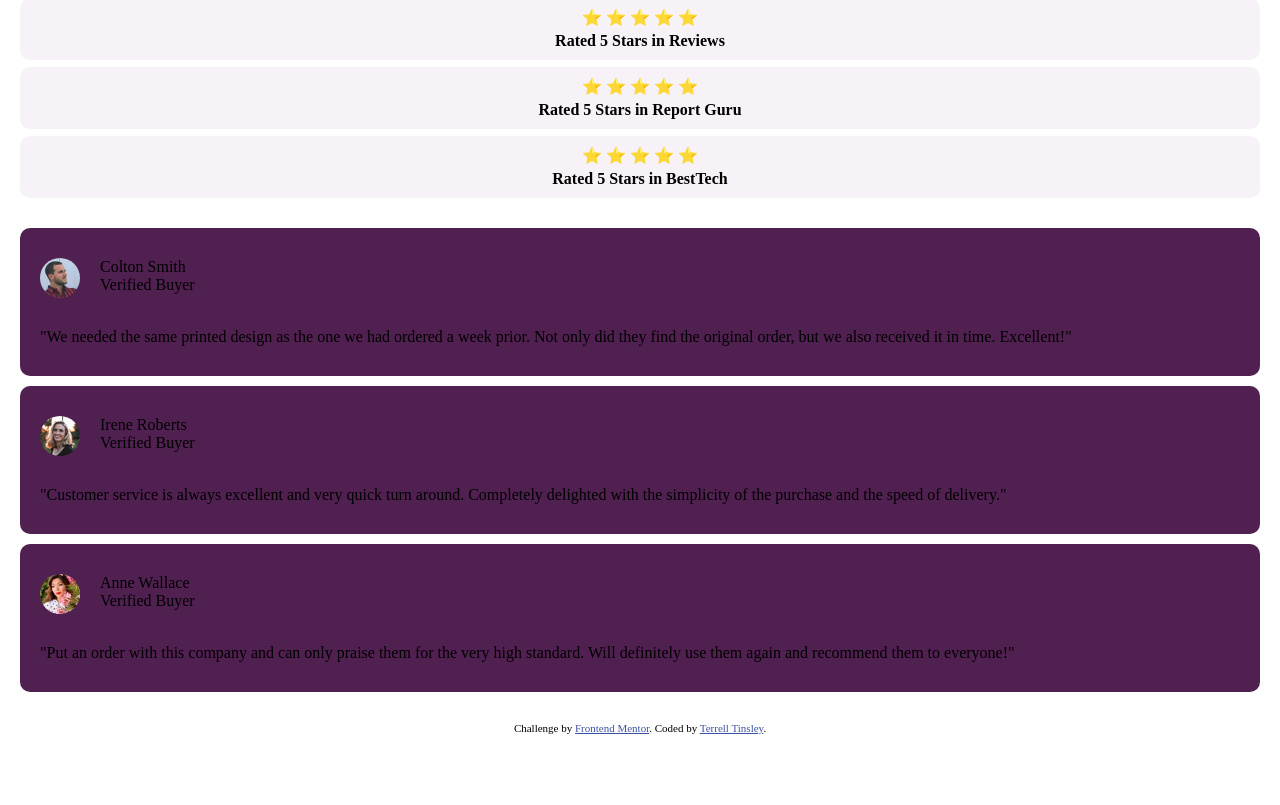
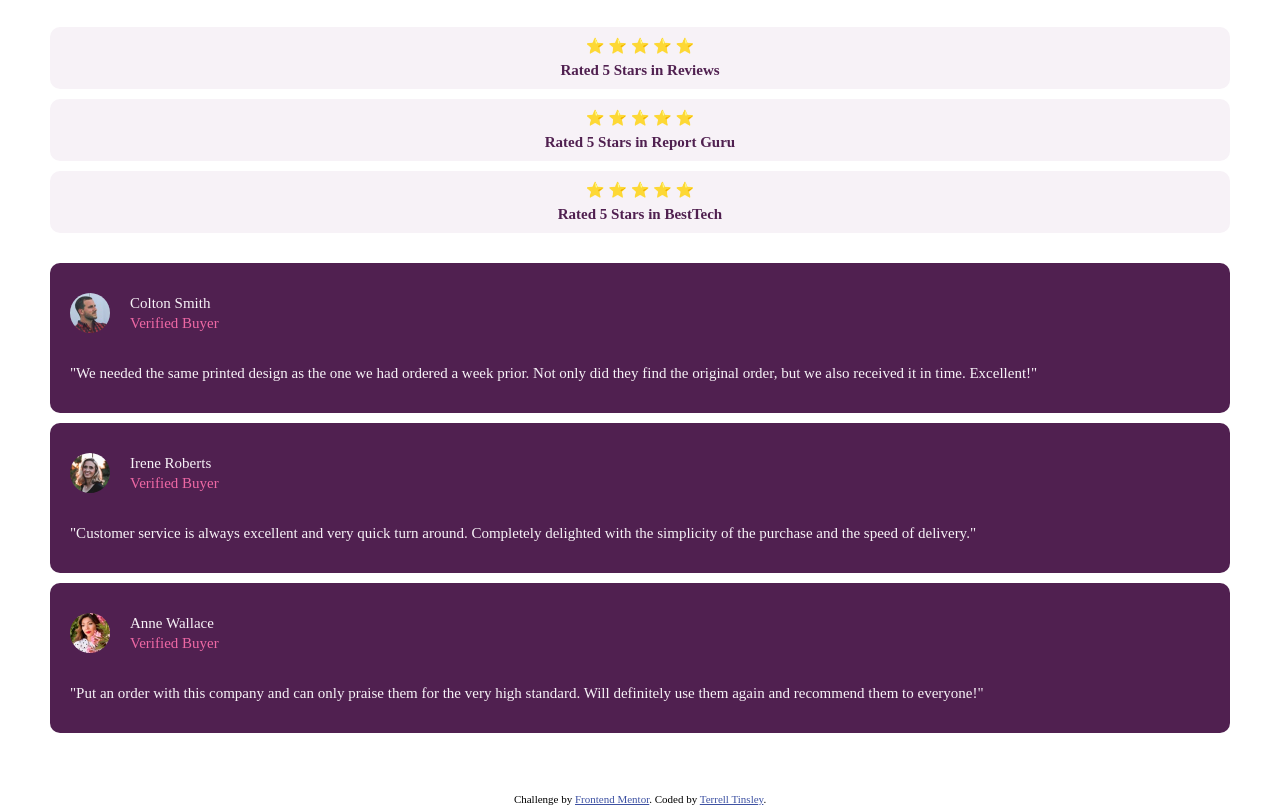
Before and after one commit to TRellTins/social-proof, a plain HTML site: page index.html in a window 1280 px wide. Shown: the part 122-927 px from the top of the page. Before the commit the page ends 856 px from the top, so only its background shows below. Drawn offline with Linux system fonts and the light colour scheme.

Commit message:
styling
finished styling

```diff
--- a/index.html
+++ b/index.html
@@ -16,6 +16,7 @@
 
     <!-- Feel free to remove these styles or customise in your own stylesheet 👍 -->
     <style>
+      @import url('https://fonts.googleapis.com/css2?family=Outfit:wght@300;400;600&display=swap');
       .attribution {
         font-size: 11px;
         text-align: center;
@@ -30,18 +31,25 @@
       }
       /* styleing for mobile */
       #outer-cont {
-        padding: 20px;
+        padding: 50px;
+      }
+      h1, p {
+        font-family: Spartan;
+      }
+      p {
+        font-size: 15px;
       }
 
       h1 {
         text-align: center;
         margin-bottom: 15px;
-        /* style font and color */
+        color: hsl(300, 43%, 22%);
       }
       #description {
         text-align: center;
         margin-bottom: 30px;
-        /* style font and color */
+        color: hsl(303, 10%, 53%);
+        font-weight: 100;
       }
 
 
@@ -53,17 +61,19 @@
         background-color: hsl(300, 24%, 96%);
       }
       .reviews h4 {
-        margin-top: 5px;
-        /* style the color and font */
+        margin-top: 7px;
+        color: hsl(300, 43%, 22%);
+        font-weight: 700;
+        font-size: 15px;
       }
       .reviews:nth-of-type(1) {
-        margin-bottom: 7px;
+        margin-bottom: 10px;
       }
       .reviews:nth-of-type(2) {
-        margin-bottom: 7px;
+        margin-bottom: 10px;
       }
       .reviews:nth-of-type(3) {
-        margin-bottom: 7px;
+        margin-bottom: 10px;
       }
 
       /* styling written reviews */
@@ -85,11 +95,25 @@
       .review-profile {
         display: flex;
         margin-bottom: 30px;
+        line-height: 20px;
+      }
+      .review-profile  p {
+        /* styling the name of the reviewer */
+        color: hsl(300, 24%, 96%);
+      }
+      .review-profile span {
+        /* styling the verfied buyer  */
+        color: hsl(333, 80%, 67%);
       }
       .profile-img {
         border-radius: 100%;
         width: 40px;
         margin-right: 20px;
+      }
+      .review-text{
+        color: hsl(300, 24%, 96%);
+        line-height: 20px;
+        font-weight: 100;
       }
     </style>
   </head>
@@ -121,7 +145,7 @@
         <div class="written-reviews">
           <div class="review-profile">
             <img class="profile-img" src="images/image-colton.jpg" alt="">
-            <p class="review-name">Colton Smith<br>Verified Buyer</p>
+            <p class="review-name">Colton Smith<br><span>Verified Buyer</span></p>
           </div>
           <p class="review-text">"We needed the same printed design as the one we had ordered a week prior.
           Not only did they find the original order, but we also received it in time.
@@ -130,7 +154,7 @@
         <div class="written-reviews">
           <div class="review-profile">
             <img class="profile-img" src="images/image-irene.jpg" alt="">
-            <p class="review-name">Irene Roberts<br>Verified Buyer</p>
+            <p class="review-name">Irene Roberts<br><span>Verified Buyer</span></p>
           </div>
           <p class="review-text">"Customer service is always excellent and very quick turn around. Completely
           delighted with the simplicity of the purchase and the speed of delivery."</p>
@@ -138,13 +162,14 @@
         <div class="written-reviews">
           <div class="review-profile">
             <img class="profile-img" src="images/image-anne.jpg" alt="">
-            <p class="review-name">Anne Wallace<br>Verified Buyer</p>
+            <p class="review-name">Anne Wallace<br><span>Verified Buyer</span></p>
           </div>
           <p class="review-text">"Put an order with this company and can only praise them for the very high
           standard. Will definitely use them again and recommend them to everyone!"</p>
         </div>
       </div>
     </div>
+
     <div class="attribution">
       Challenge by
       <a href="https://www.frontendmentor.io?ref=challenge" target="_blank"
```
